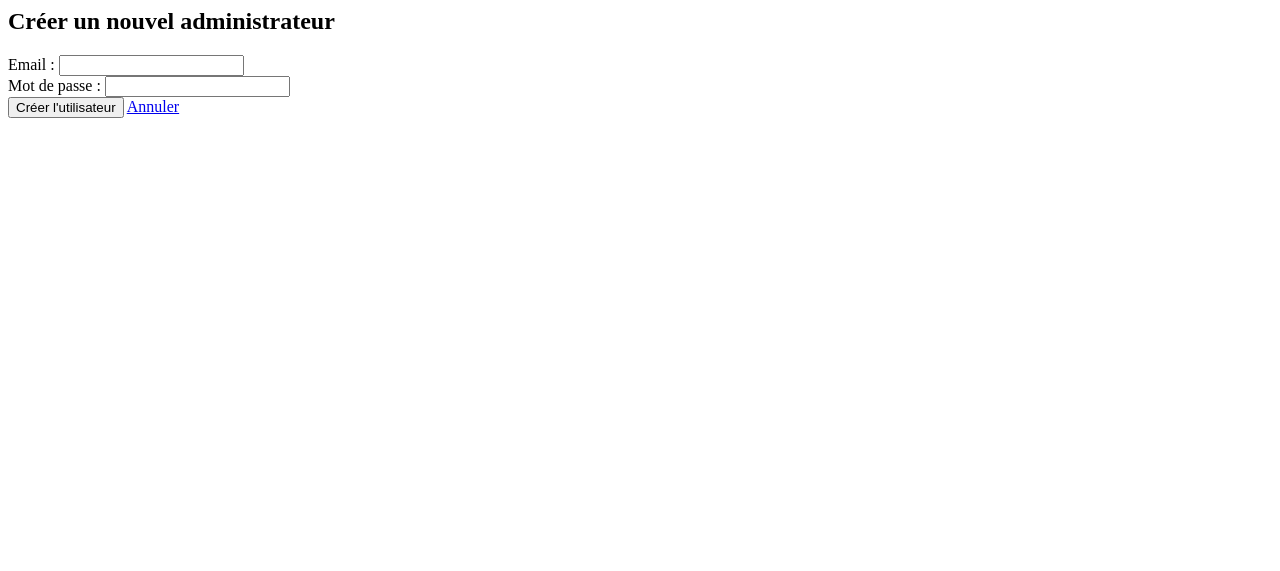
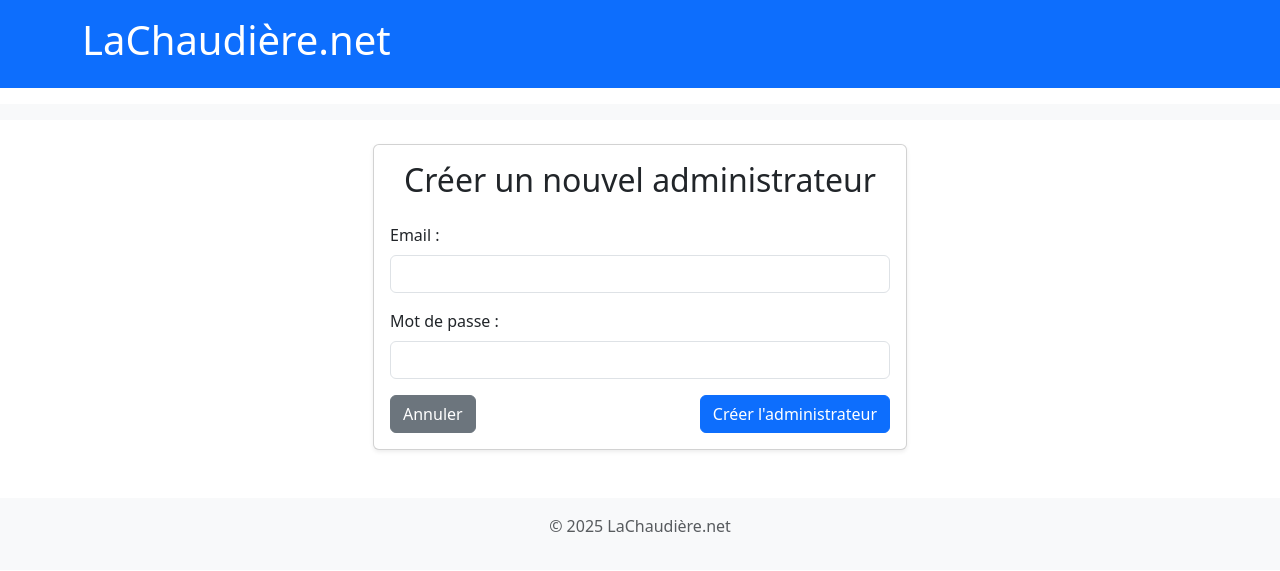
Before and after one commit to juliennoel22/SAE-S4-DWM-Chaudiere-Calendar, a PHP site: template calendar.appli/src/webui/views/user_create.twig in a window 1280 px wide. Shown: the top 571 px of the page. Run offline with PHP 8.4, Linux system fonts and the light colour scheme; the template is opened without the code that fills it, so the values that code supplies are empty; some libraries are stand-ins or nearby versions.

Commit message:
correction + amélioration visuel + ajout d'un nouveau super admin + ajout de la publication dépublication

```diff
--- a/calendar.appli/src/webui/actions/UserCreateAction.php
+++ b/calendar.appli/src/webui/actions/UserCreateAction.php
@@ -21,9 +21,9 @@ class UserCreateAction
     public function __invoke(Request $request, Response $response, array $args): Response
     {
         $twig = Twig::fromRequest($request);
-
+        // echo $_SESSION["id_a"]
         // Vérifier que l'utilisateur courant est super-admin (à adapter selon ton auth)
-        if (!($_SESSION['is_superadmin'] ?? false)) {
+        if (!($_SESSION['is_adm'] ?? false)) {
             return $response->withStatus(403);
         }
 
--- a/calendar.appli/src/webui/views/base.twig
+++ b/calendar.appli/src/webui/views/base.twig
@@ -16,8 +16,6 @@
     <div class="container">
         <ul class="navbar-nav me-auto mb-2 mb-lg-0">
            {% if user is not none %}
-                    <li><a href="{{ url_for('logout') }}">Déconnexion</a></li>
-            {% else %}
                     <li><a href="{{ url_for('signin_get') }}">Connexion</a></li>
              {% endif %}
         </ul>
--- a/calendar.appli/src/webui/views/list.twig
+++ b/calendar.appli/src/webui/views/list.twig
@@ -1,6 +1,7 @@
 {% extends 'base.twig' %}
 
 {% block title %}
+
 <h2 class="mb-4 d-flex justify-content-between align-items-center">
     <span>Liste des événements</span>
     <a href="/events/create" class="btn btn-primary">
@@ -9,6 +10,9 @@
 </h2>
 {% endblock %}
 {% block content %}
+<a href="{{ url_for('home', {'route': ''}) }}" class="btn btn-outline-secondary mb-3">
+    &larr; Retour à l'accueil
+</a>
 <h2 class="mb-4 d-flex justify-content-between align-items-center">
     <span>Liste des événements</span>
     <a href="/events/create" class="btn btn-primary">
--- a/calendar.appli/src/webui/views/user_create.twig
+++ b/calendar.appli/src/webui/views/user_create.twig
@@ -1,4 +1,14 @@
-<h2>Créer un nouvel administrateur</h2>
+{% extends 'base.twig' %}
+
+{% block title %}Créer un administrateur - La Chaudière Agenda{% endblock %}
+
+{% block content %}
+<div class="container mt-4">
+    <div class="row justify-content-center">
+        <div class="col-md-6">
+            <div class="card shadow-sm">
+                <div class="card-body">
+                    <h2 class="mb-4 text-center">Créer un nouvel administrateur</h2>
                     <form method="post" action="">
                         <div class="mb-3">
                             <label for="email" class="form-label">Email :</label>
@@ -8,6 +18,14 @@
                             <label for="password" class="form-label">Mot de passe :</label>
                             <input type="password" id="password" name="password" class="form-control" required>
                         </div>
-    <button type="submit" class="btn btn-primary">Créer l'utilisateur</button>
+                        <div class="d-flex justify-content-between">
                             <a href="{{ url_for('home', {'route': ''}) }}" class="btn btn-secondary">Annuler</a>
+                            <button type="submit" class="btn btn-primary">Créer l'administrateur</button>
+                        </div>
                     </form>
+                </div>
+            </div>
+        </div>
+    </div>
+</div>
+{% endblock %}
```
Lines whose indentation alone changed are shown as unchanged.
